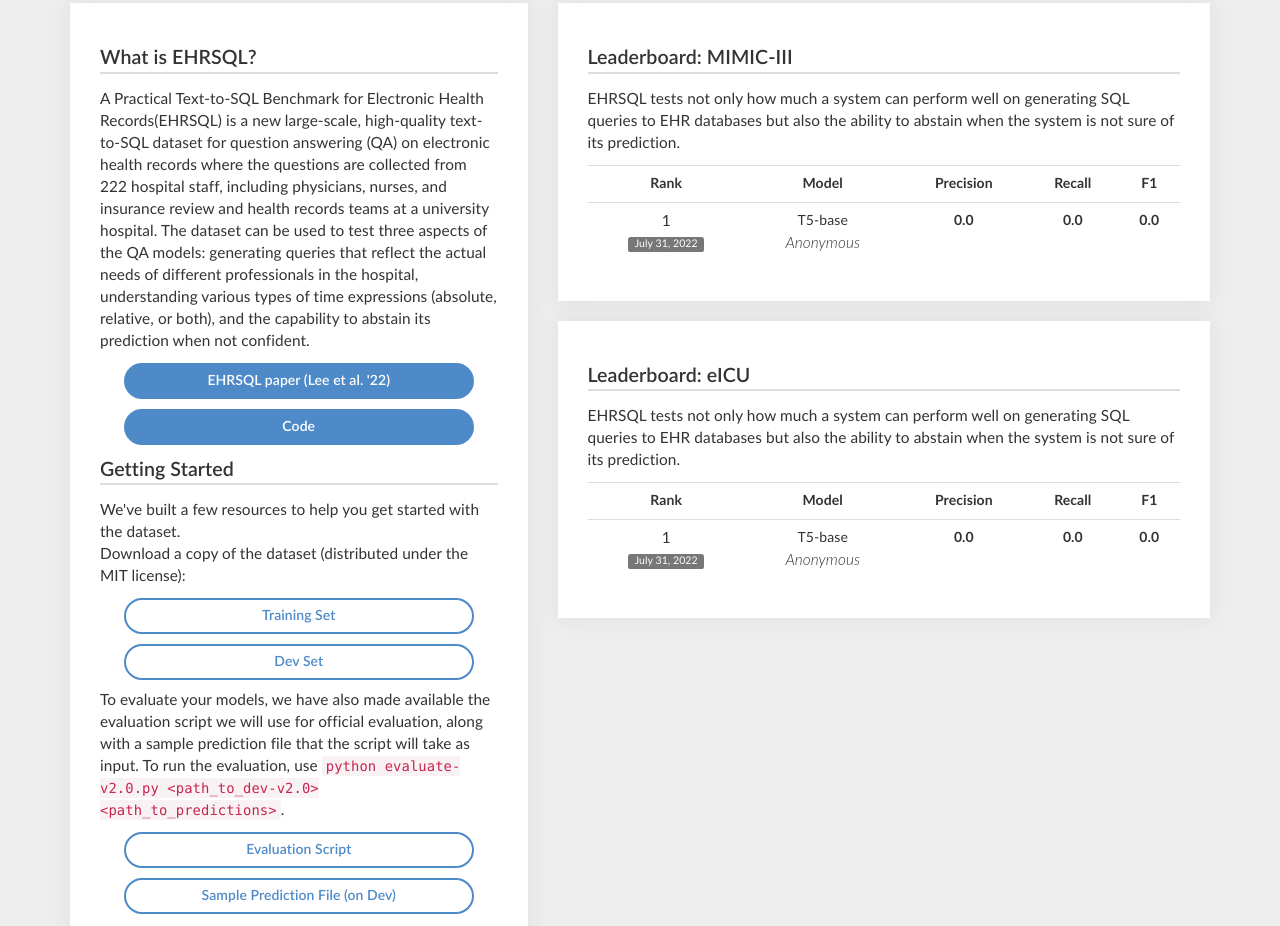
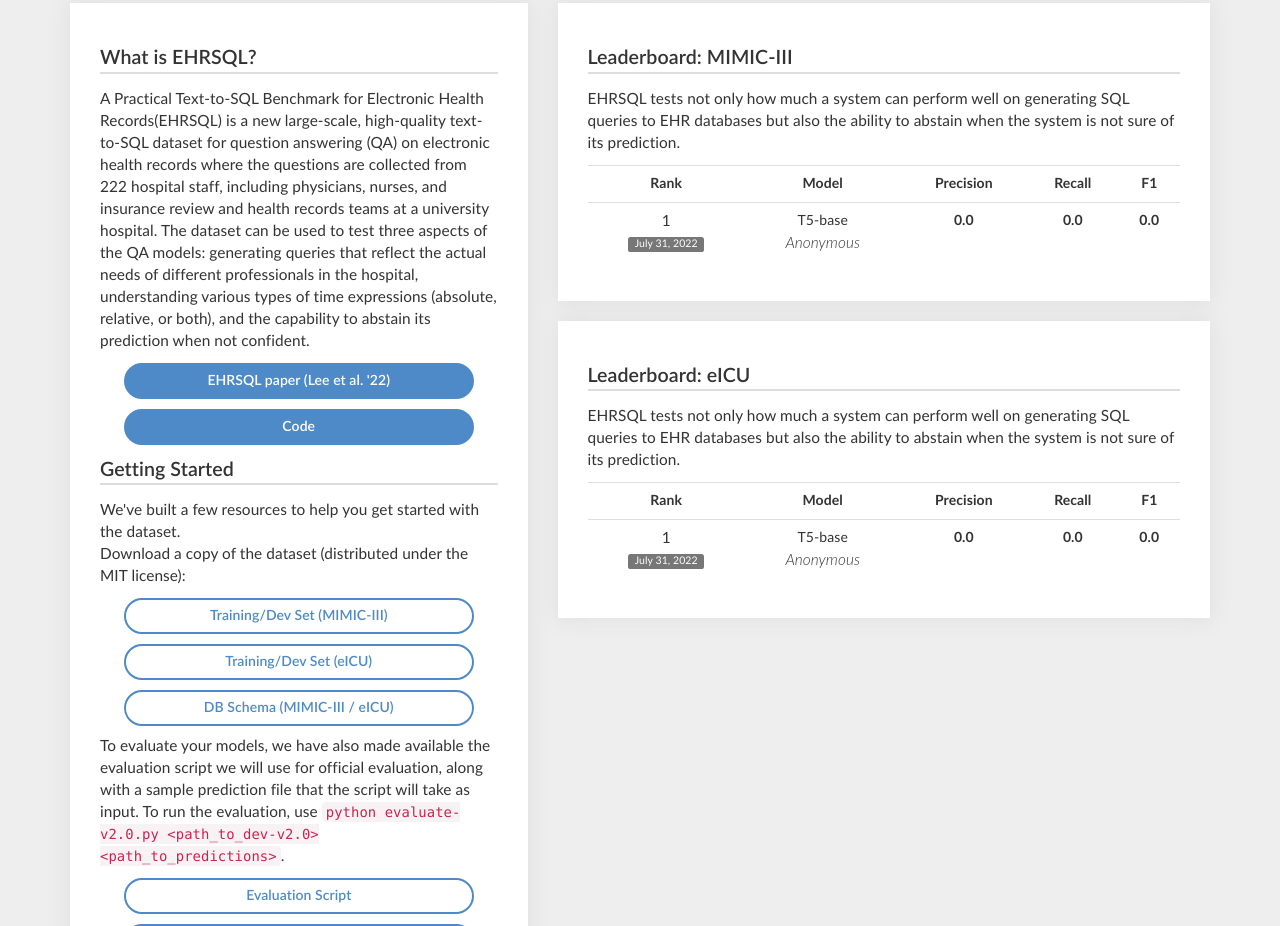
Before and after one commit to glee4810/EHRSQL-leaderboard, a plain HTML site: page index.html in a window 1280 px wide. Shown: the part 300-1226 px from the top of the page. Drawn offline with Linux system fonts and the light colour scheme; a web font is replaced by a local one.

Commit message:
First commit

```diff
--- a/index.html
+++ b/index.html
@@ -51,8 +51,9 @@
                                 <p>We've built a few resources to help you get started with the dataset.</p>
                                 <p> Download a copy of the dataset (distributed under the MIT license):
 								<ul class="list-unstyled">
-									<li><a class="btn actionBtn inverseBtn" href="/EHRSQL-leaderboard/dataset/train-v2.0.json" download>Training Set</a></li>
-									<li><a class="btn actionBtn inverseBtn" href="/EHRSQL-leaderboard/dataset/dev-v2.0.json" download>Dev Set</a></li>
+									<li><a class="btn actionBtn inverseBtn" href="https://github.com/glee4810/EHRSQL/tree/main/dataset/ehrsql/mimic_iii" download>Training/Dev Set (MIMIC-III)</a></li>
+									<li><a class="btn actionBtn inverseBtn" href="https://github.com/glee4810/EHRSQL/tree/main/dataset/ehrsql/eicu" download>Training/Dev Set (eICU)</a></li>
+									<li><a class="btn actionBtn inverseBtn" href="https://github.com/glee4810/EHRSQL/blob/main/dataset/ehrsql/tables.json" download>DB Schema (MIMIC-III / eICU)</a></li>
 								</ul>
 								</p>
 								<p>To evaluate your models, we have also made available the evaluation script we will use for official evaluation, along with a sample prediction file that the script will take as input. To run the evaluation, use <code>python evaluate-v2.0.py &lt;path_to_dev-v2.0&gt; &lt;path_to_predictions&gt;</code>.
@@ -62,7 +63,7 @@
 								</ul>
 								</p>
 								<p>Once you have a built a model that works to your expectations on the dev set, you submit it to get official scores on the dev and a hidden test set. To preserve the integrity of test results, we do not release the test set to the public. Instead, we require you to submit your model so that we can run it on the test set for you. Here's a tutorial walking you through official evaluation of your model:</p>
-								<a class="btn actionBtn inverseBtn" href="https://worksheets.codalab.org/worksheets/0x8212d84ca41c4150b555a075b19ccc05/">Submission Tutorial</a>
+								<a class="btn actionBtn inverseBtn" href="https://worksheets.codalab.org/worksheets/0x6b7817532e5a4a71bf9013d69f250c0c">Submission Tutorial</a>
                                 <p> EHRSQL uses Precision, Recall, and F1 scores for its evaluation metrics. The final output should be either SQL queries or "NULL" if the predictions are abstained.</p>
 								<!-- <p>To keep up to date with major changes to the dataset, please subscribe:</p>
 								<div id="mc_embed_signup">
```
